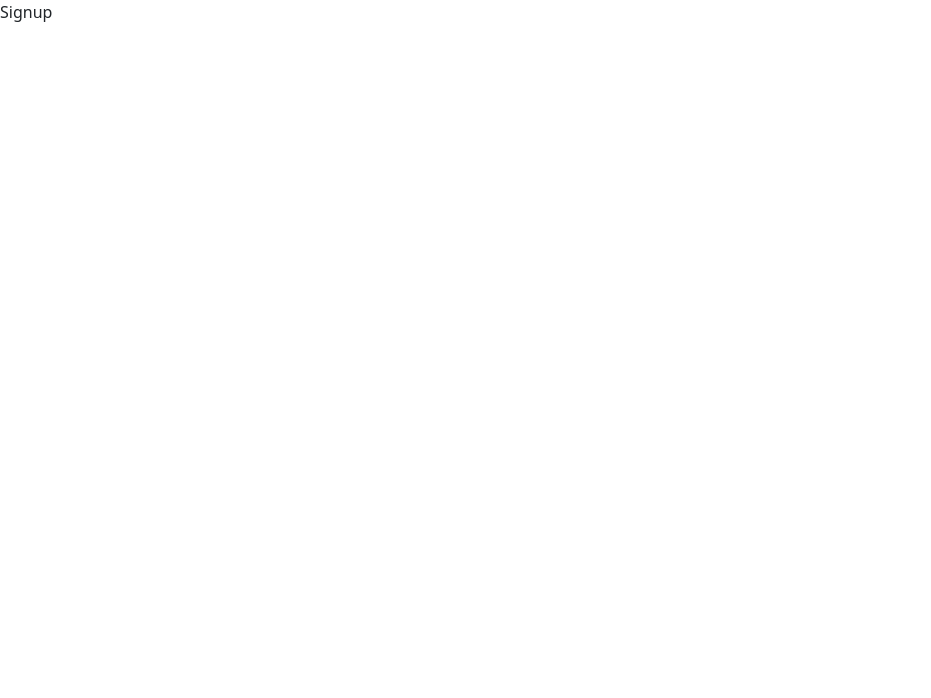
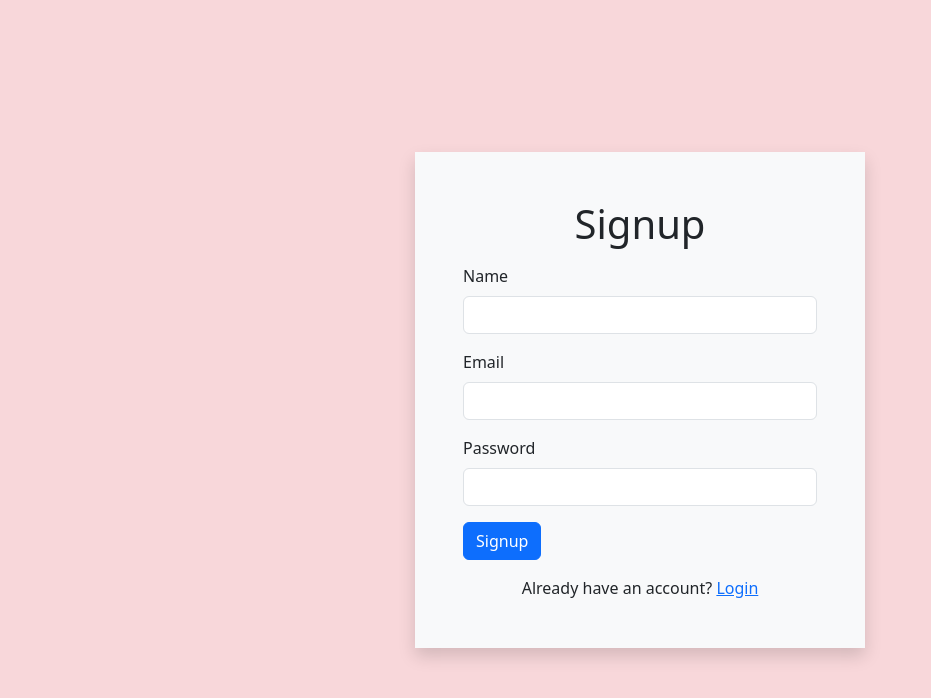
Before and after one commit to ayush392/e-commerce, a React (Create React App) app in the folder client/: page /signup in a window 1280 px wide. Shown: the top 698 px of the page, without its empty margins (0-931 px from the left). Built offline with nearby package versions, Linux system fonts and the light colour scheme.

Commit message:
add login, signup page

```diff
--- a/client/src/pages/Login.js
+++ b/client/src/pages/Login.js
@@ -1,7 +1,93 @@
-import React from "react";
+import { useState } from "react";
+import { useLoginMutation } from "../redux/apiSlices/usersApiSlice";
+import { setCredentials } from "../redux/auth/authSlice";
+import { useDispatch } from "react-redux";
+import { Link } from "react-router-dom";
 
 function Login() {
-  return <div>Login</div>;
+  const [login, { isLoading, isError, isSuccess }] = useLoginMutation();
+  const dispatch = useDispatch();
+
+  const [errMsg, setErrMsg] = useState(null);
+  const [email, setEmail] = useState("");
+  const [password, setPassword] = useState("");
+  const [viewPass, setViewPass] = useState(false);
+
+  const handleLogin = async (e) => {
+    e.preventDefault();
+    if (!email || !password) {
+      setErrMsg("Please fill all the fields");
+      return;
+    }
+    try {
+      const data = await login({ email, password }).unwrap();
+      console.log(data);
+      dispatch(setCredentials(data));
+    } catch (error) {
+      if (error.status === 500) {
+        setErrMsg("Something went wrong. Please try again later");
+      } else {
+        setErrMsg(error.data);
+      }
+      console.log(error);
+    }
+  };
+
+  return (
+    <>
+      <div
+        className="bg-danger-subtle d-flex justify-content-center align-items-center"
+        style={{ minHeight: "100vh" }}
+      >
+        <div className="p-5 shadow bg-light " style={{ width: "28.125rem" }}>
+          <h1 className="mb-3 text-center ">Login</h1>
+          <form onSubmit={handleLogin}>
+            <div className="mb-3">
+              <label className="form-label" htmlFor="">
+                Email
+              </label>
+              <input
+                className="form-control"
+                type="email"
+                value={email}
+                onChange={(e) => setEmail(e.target.value)}
+              />
+            </div>
+            <div className="mb-3">
+              <label className="form-label" htmlFor="">
+                Password
+              </label>
+              <input
+                className="form-control"
+                type={viewPass ? "text" : "password"}
+                value={password}
+                onChange={(e) => setPassword(e.target.value)}
+              />
+            </div>
+            <div className="mb-3 text-danger ">
+              {isError && <div>{errMsg}</div>}
+            </div>
+            <div className="mb-3">
+              <button
+                className="btn btn-primary"
+                type="submit"
+                role="button"
+                disabled={isLoading}
+              >
+                Login
+              </button>
+            </div>
+          </form>
+
+          <div className=" text-center ">
+            <p className="mb-0">
+              Don't have an account? <Link to="/signup">Signup</Link>
+            </p>
+          </div>
+        </div>
+      </div>
+    </>
+  );
 }
 
 export default Login;
--- a/client/src/pages/Signup.js
+++ b/client/src/pages/Signup.js
@@ -1,7 +1,111 @@
-import React from "react";
+import { useState } from "react";
+import { useSignupMutation } from "../redux/apiSlices/usersApiSlice";
+import { setCredentials } from "../redux/auth/authSlice";
+import { useDispatch } from "react-redux";
+import { Link } from "react-router-dom";
 
 function Signup() {
-  return <div>Signup</div>;
+  const [signup, { isLoading, isError, isSuccess }] = useSignupMutation();
+  const dispatch = useDispatch();
+
+  const [errMsg, setErrMsg] = useState(null);
+  const [name, setName] = useState("");
+  const [email, setEmail] = useState("");
+  const [password, setPassword] = useState("");
+  const [viewPass, setViewPass] = useState(false);
+
+  const handleSignup = async (e) => {
+    e.preventDefault();
+    if (!name || !email || !password) {
+      setErrMsg("Please fill all the fields");
+      return;
+    }
+    try {
+      const data = await signup({ name, email, password }).unwrap();
+      console.log(data);
+      dispatch(setCredentials(data));
+    } catch (error) {
+      if (error.status === 500) {
+        setErrMsg("Something went wrong. Please try again later");
+      } else {
+        setErrMsg(error.data);
+      }
+      console.log(error);
+    }
+  };
+
+  return (
+    <>
+      <div
+        className="bg-danger-subtle d-flex justify-content-center align-items-center"
+        style={{ minHeight: "100vh" }}
+      >
+        <div className="p-5 shadow bg-light " style={{ width: "28.125rem" }}>
+          <h1 className="mb-3 text-center ">Signup</h1>
+          <form onSubmit={handleSignup}>
+            <div className="mb-3">
+              <label className="form-label" htmlFor="">
+                Name
+              </label>
+              <input
+                className="form-control"
+                type="text"
+                value={name}
+                onChange={(e) => setName(e.target.value)}
+              />
+            </div>
+            <div className="mb-3">
+              <label className="form-label" htmlFor="">
+                Email
+              </label>
+              <input
+                className="form-control"
+                type="email"
+                value={email}
+                onChange={(e) => setEmail(e.target.value)}
+              />
+            </div>
+            <div className="mb-3">
+              <label className="form-label" htmlFor="">
+                Password
+              </label>
+              <input
+                className="form-control"
+                type={viewPass ? "text" : "password"}
+                value={password}
+                onChange={(e) => setPassword(e.target.value)}
+              />
+            </div>
+            <div className="mb-3 text-danger ">
+              {isError && <div>{errMsg}</div>}
+            </div>
+            <div className="mb-3">
+              <button
+                className="btn btn-primary"
+                type="submit"
+                role="button"
+                disabled={isLoading}
+              >
+                Signup
+              </button>
+            </div>
+          </form>
+
+          <div className=" text-center ">
+            <p className="mb-0">
+              Already have an account? <Link to="/login">Login</Link>
+            </p>
+          </div>
+        </div>
+      </div>
+
+      {/* <h1>Signup</h1>
+      <button onClick={handleSignup}>Signup</button>
+      {isLoading && <div>Loading...</div>}
+      {isError && <div>ERROR</div>}
+      {isSuccess && console.log(isSuccess)} */}
+    </>
+  );
 }
 
 export default Signup;
--- a/client/src/redux/auth/authSlice.js
+++ b/client/src/redux/auth/authSlice.js
@@ -3,23 +3,30 @@ import { createSlice } from "@reduxjs/toolkit";
 const authSlice = createSlice({
   name: "auth",
   initialState: () => {
-    const data = localStorage.getItem("user");
-    // const { id, token } = JSON.parse(data);
+    const data = localStorage.getItem("eCommerceUser");
     if (data) {
-      return { id: data.id, token: data.token };
+      const { id, name, email, token } = data;
+      return { id, name, email, token };
     }
-    return { id: null, token: null };
+    return { id: null, name: null, email: null, token: null };
   },
   reducers: {
     setCredentials(state, action) {
-      const { userId, token } = action.payload;
-      localStorage.setItem("user", JSON.stringify({ id: userId, token }));
-      state.user = userId;
+      const { id, name, email, token } = action.payload;
+      localStorage.setItem(
+        "eCommerceUser",
+        JSON.stringify({ id, name, email, token })
+      );
+      state.id = id;
+      state.name = name;
+      state.email = email;
       state.token = token;
     },
     logout(state) {
-      localStorage.removeItem("user");
-      state.user = null;
+      localStorage.removeItem("eCommerceUser");
+      state.id = null;
+      state.name = null;
+      state.email = null;
       state.token = null;
     },
   },
@@ -28,5 +35,7 @@ const authSlice = createSlice({
 export const { setCredentials, logout } = authSlice.actions;
 export default authSlice.reducer;
 
-export const selectUser = (state) => state.auth.user;
+export const selectUserId = (state) => state.auth.user;
+export const selectUserName = (state) => state.auth.name;
+export const selectUserEmail = (state) => state.auth.email;
 export const selectToken = (state) => state.auth.token;
```
Also changed, not shown: 1 other file (tests, documents, lock files or other folders).
